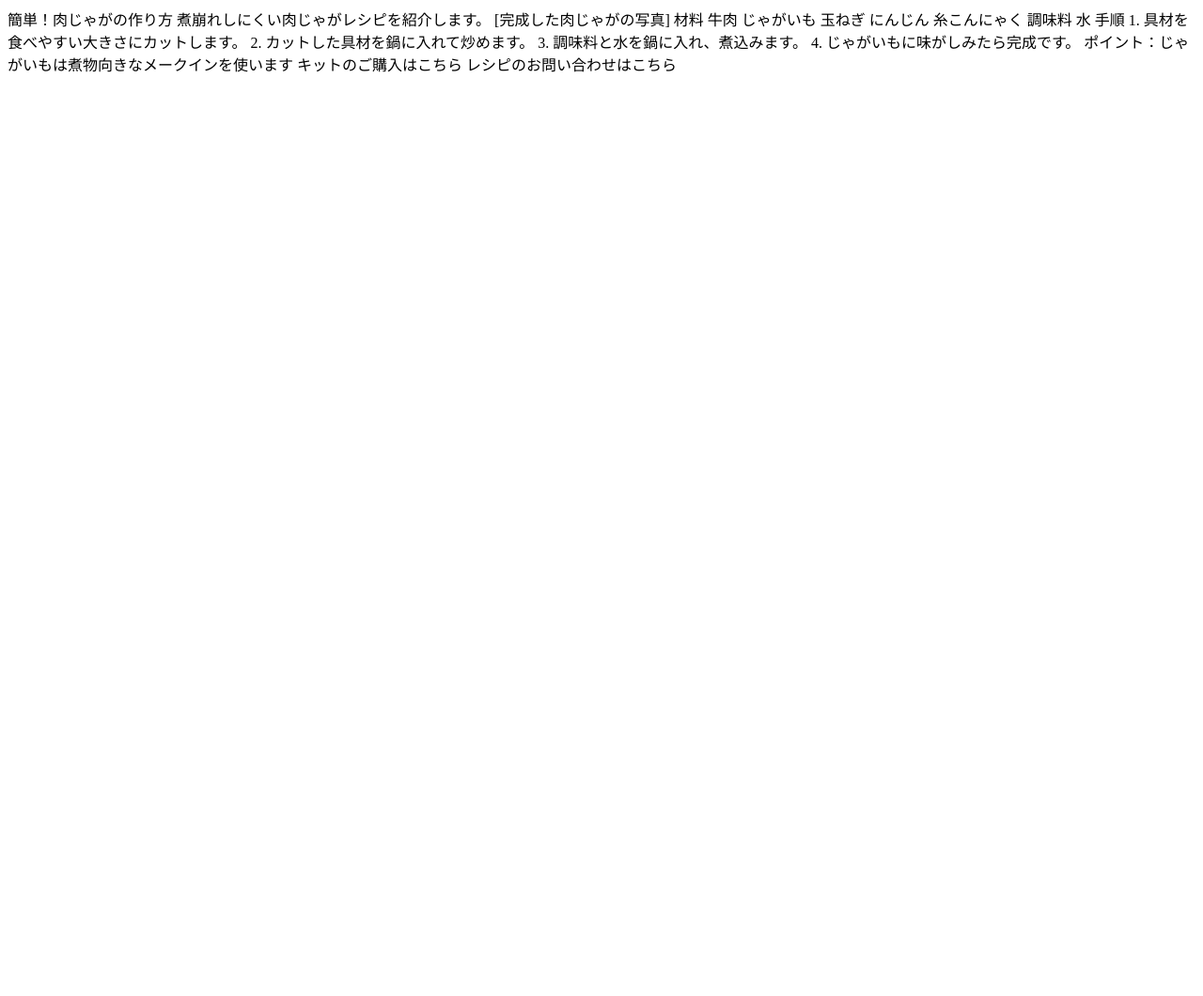
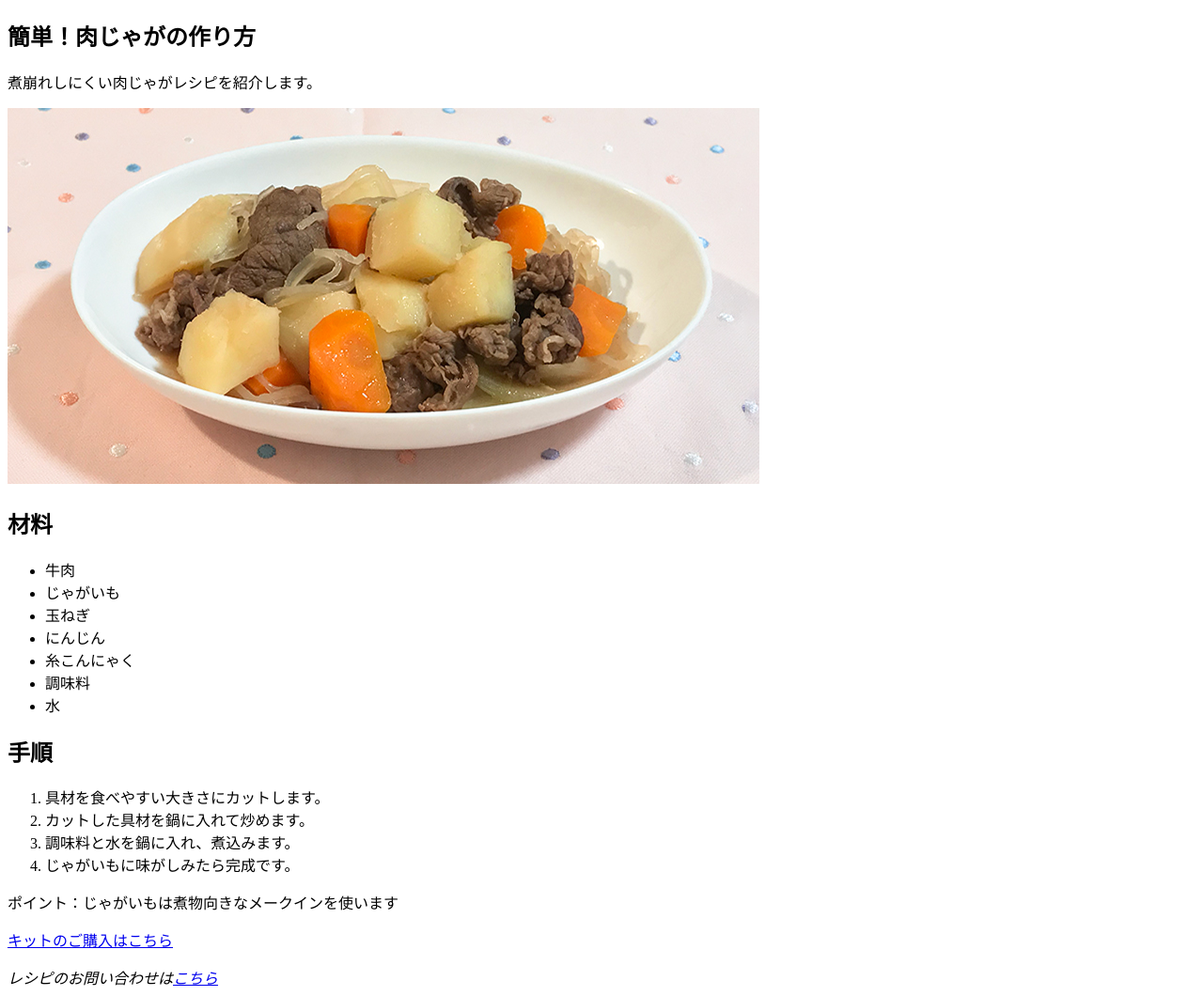
Before and after one commit to 20213079-sakurai/S1A123, a plain HTML site: page challenge/ch.html in a window 1280 px wide. Shown: the whole page at 94% size. Before the commit the page ends 800 px from the top, so only its background shows below. Drawn offline with Linux system fonts and the light colour scheme.

Commit message:
Add files via upload
コミットの変更

```diff
--- a/challenge/ch.html
+++ b/challenge/ch.html
@@ -5,24 +5,36 @@
     <title>簡単！肉じゃがの作り方</title>
 </head>
 <body>
-簡単！肉じゃがの作り方
-煮崩れしにくい肉じゃがレシピを紹介します。
-[完成した肉じゃがの写真]
-材料
-牛肉
-じゃがいも
-玉ねぎ
-にんじん
-糸こんにゃく
-調味料
-水
-手順
-1. 具材を食べやすい大きさにカットします。
-2. カットした具材を鍋に入れて炒めます。
-3. 調味料と水を鍋に入れ、煮込みます。
-4. じゃがいもに味がしみたら完成です。
-ポイント：じゃがいもは煮物向きなメークインを使います
-キットのご購入はこちら
-レシピのお問い合わせはこちら
+<article>
+<h1>簡単！肉じゃがの作り方</h1>
+<p>煮崩れしにくい肉じゃがレシピを紹介します。</p>
+<p><img src="recipe.jpg" alt="完成した肉じゃがの写真" width="800" height="400"></p>
+<section>
+<h2>材料</h2>
+<ul>
+<li>牛肉</li>
+<li>じゃがいも</li>
+<li>玉ねぎ</li>
+<li>にんじん</li>
+<li>糸こんにゃく</li>
+<li>調味料</li>
+<li>水</li>
+</ul>
+</section>
+<section>
+<h2>手順</h2>
+<ol>
+<li>具材を食べやすい大きさにカットします。</li>
+<li>カットした具材を鍋に入れて炒めます。</li>
+<li>調味料と水を鍋に入れ、煮込みます。</li>
+<li>じゃがいもに味がしみたら完成です。</li>
+</ol>
+<p>ポイント：じゃがいもは煮物向きなメークインを使います</p>
+</section>
+<div>
+<p><a href="#">キットのご購入はこちら</a></p>
+<address>レシピのお問い合わせは<a href="#">こちら</a></address>
+</div>
+</article>
 </body>
 </html>
```
